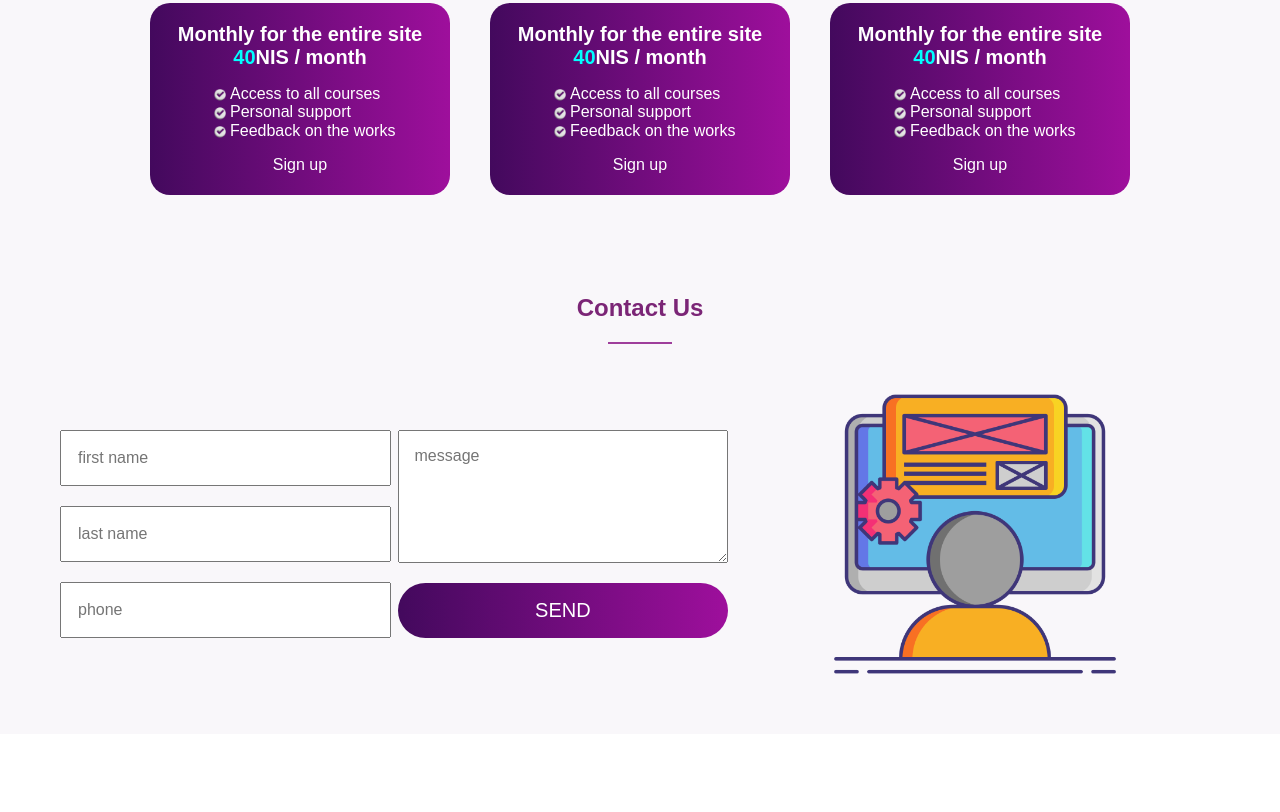
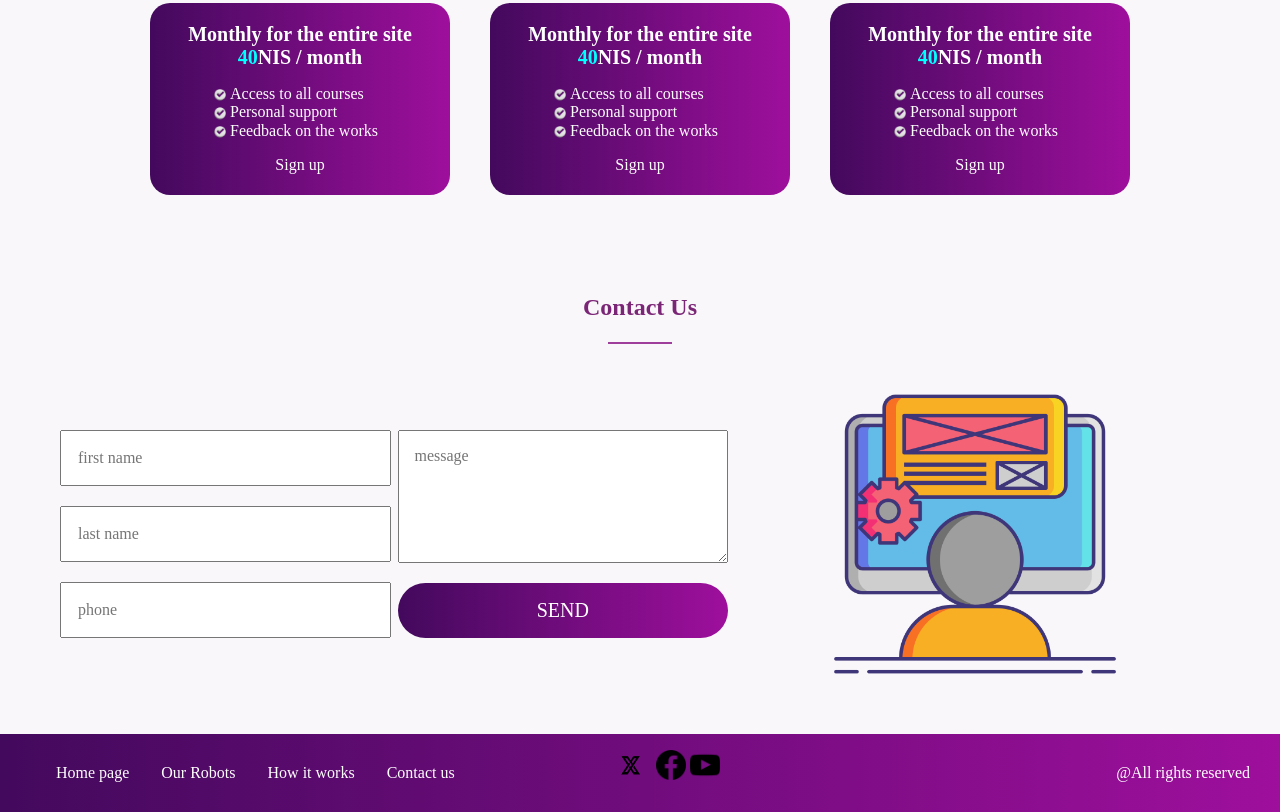
Before and after one commit to s15-coder/css-greystone, a plain HTML site: page index.html in a window 1280 px wide. Shown: the part 3314-4126 px from the top of the page. Before the commit the page ends 4048 px from the top, so only its background shows below. Drawn offline with nearby package versions, Linux system fonts and the light colour scheme.

Commit message:
phase 9 completed

```diff
--- /dev/null
+++ b/css/footer_style.css
@@ -0,0 +1,30 @@
+footer {
+    color: white;
+    display: flex;
+    justify-content: space-between;
+}
+
+footer .links {
+    height: 100%;
+    flex: 1;
+    display: flex;
+    justify-content: start;
+}
+
+footer .links li {
+    display: inline-block;
+
+}
+
+footer span {
+    padding-right: 30px;
+    flex: 1;
+    display: flex;
+    align-items: center;
+    justify-content: end;
+}
+
+.social-media img {
+    height: 30px;
+    /* width: 30px; */
+}
--- a/css/style.css
+++ b/css/style.css
@@ -1,10 +1,11 @@
 * {
     box-sizing: border-box;
-    font-family: Arial, Helvetica, sans-serif;
 }
 
 body {
     background-image: linear-gradient(90deg, rgb(67, 9, 93) 0%, rgb(158, 15, 156) 100%);
+    /* font-family: Arial, Helvetica, sans-serif; */
+
 }
 
 ul {
--- a/index.html
+++ b/index.html
@@ -14,6 +14,7 @@
     <link rel="stylesheet" href="css/recommended-style.css">
     <link rel="stylesheet" href="css/pricing_style.css">
     <link rel="stylesheet" href="css/contact-form-style.css">
+    <link rel="stylesheet" href="css/footer_style.css">
 </head>
 
 <body>
@@ -262,10 +263,47 @@
                 </div>
             </div>
         </div>
+        <footer>
+            <ul class="links">
+                <li>
+                    <a href="#">
+                        Home page
+                    </a>
+                </li>
+                <li>
+                    <a href="#">
+                        Our Robots
+                    </a>
+                </li>
+                <li>
+                    <a href="#">
+                        How it works
+                    </a>
+                </li>
+                <li>
+                    <a href="#">
+                        Contact us
+                    </a>
+                </li>
+            </ul>
+            <ul class="social-media">
+                <li>
+                    <img src="assets/social-media/x.png" alt="" srcset="">
+                </li>
+                <li>
+                    <img src="assets/social-media/facebook.png" alt="" srcset="">
+                </li>
+                <li>
+                    <img src="assets/social-media/youtube.png" alt="" srcset="">
+                </li>
+            </ul>
+            <span>@All rights reserved</span>
+        </footer>
         <div class="whatsappButton">
             <img src="./assets/whatsapp.png" alt="">
         </div>
     </main>
 </body>
 
+
 </html>
```
Also changed, not shown: assets/social-media/facebook.png (added), assets/social-media/x.png (added), assets/social-media/youtube.png (added).
